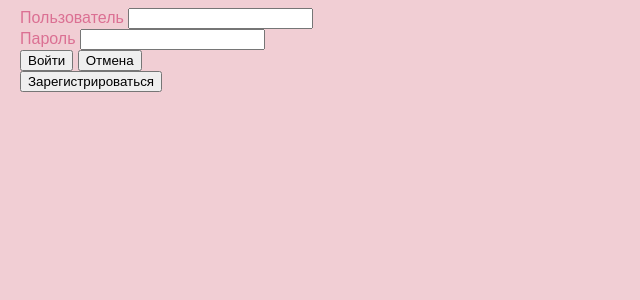
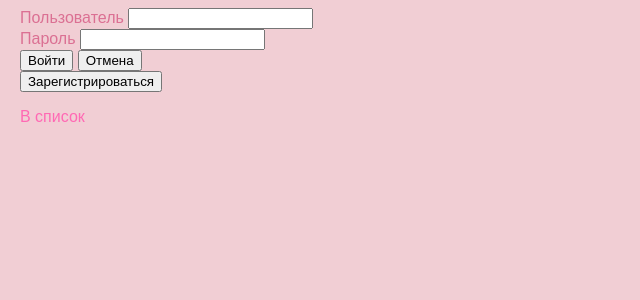
Before and after one commit to barashkova04/backend-labs, a Flask app: page /lab4/login in a window 1280 px wide. Shown: the part 175-475 px from the top of the page, without its empty margins (0-640 px from the left). Run offline with Flask 3, Linux system fonts and the light colour scheme.

Commit message:
исправления

```diff
--- a/templates/lab4/login.html
+++ b/templates/lab4/login.html
@@ -34,5 +34,6 @@
         <form action="/lab4/register" method="post">
             <button>Зарегистрироваться</button>
         </form>
+        <p><a href="/lab4/">В список</a></p>
     {% endif %}
 {% endblock %}
```
